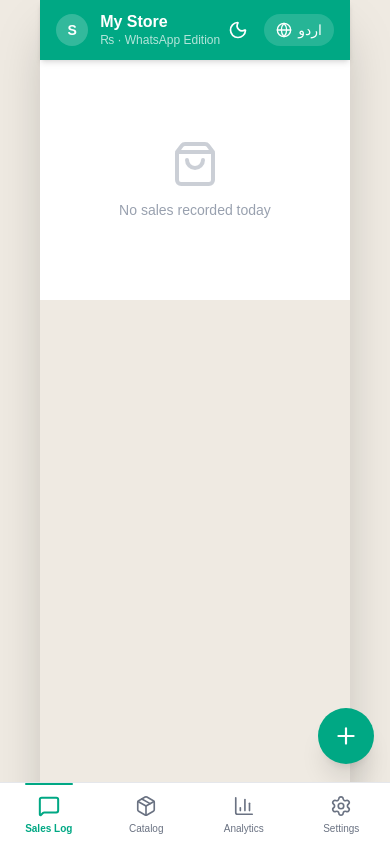
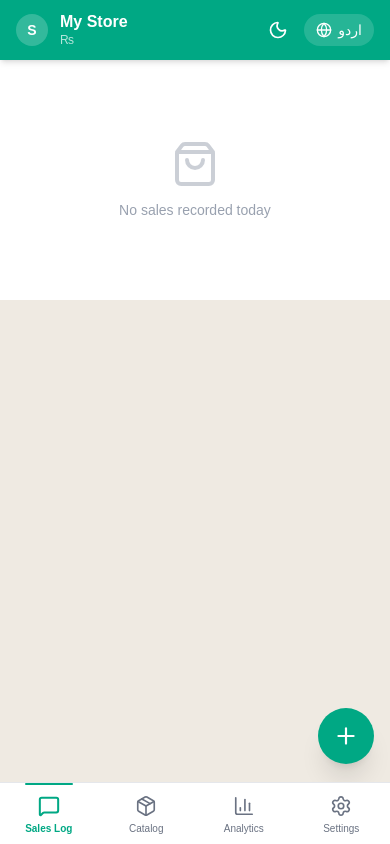
Before and after one commit to saleemkhan86/Khata, a Next.js app: page / in a window 390 px wide. Built offline with nearby package versions, Linux system fonts and the light colour scheme; no server answers; the database is empty.

Commit message:
Make app responsive and remove WhatsApp Edition tag

```diff
--- a/src/app/page.tsx
+++ b/src/app/page.tsx
@@ -49,7 +49,7 @@ function AppContent() {
   };
 
   return (
-    <div className="flex flex-col h-screen max-w-lg mx-auto bg-white dark:bg-[#0b141a] shadow-2xl relative">
+    <div className="flex flex-col h-screen bg-white dark:bg-[#0b141a] relative">
       <Header darkMode={darkMode} onToggleDark={() => setDarkMode(!darkMode)} />
 
       {isUsingMock && (
@@ -61,7 +61,7 @@ function AppContent() {
       )}
 
       <main
-        className="flex-1 overflow-y-auto pb-20"
+        className="flex-1 overflow-y-auto pb-20 w-full max-w-4xl mx-auto"
         style={{ backgroundColor: activeTab === 'sales' ? 'var(--whatsapp-bg)' : undefined }}
       >
         <div className={activeTab === 'sales' ? 'dark:bg-[#0b141a]' : ''}>
--- a/src/components/Header.tsx
+++ b/src/components/Header.tsx
@@ -24,7 +24,7 @@ export default function Header({ darkMode, onToggleDark }: HeaderProps) {
           <h1 className="text-base font-semibold leading-tight">
             {lang === 'ur' ? settings.store_name_urdu || settings.store_name : settings.store_name}
           </h1>
-          <p className="text-xs text-white/70">{settings.currency_symbol} · {t('appSubtitle', lang)}</p>
+          <p className="text-xs text-white/70">{settings.currency_symbol}</p>
         </div>
       </div>
 
```
